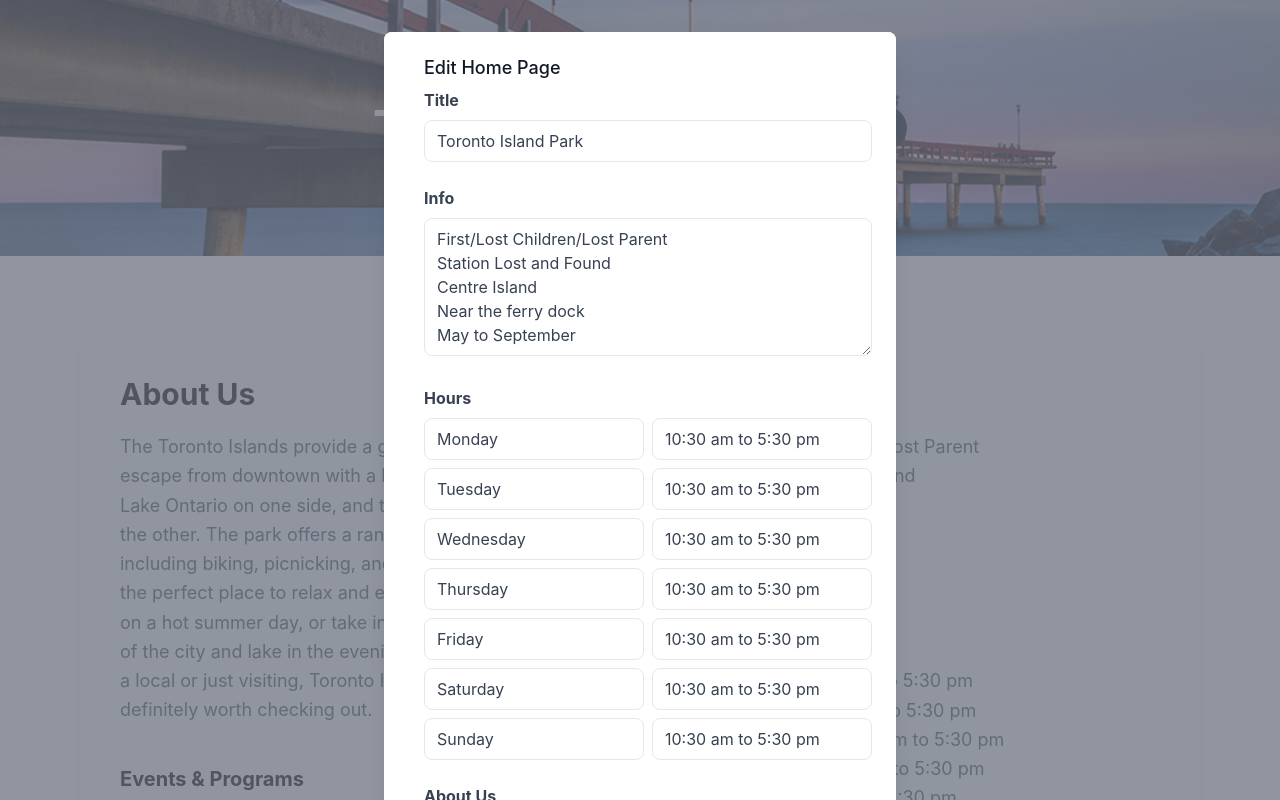
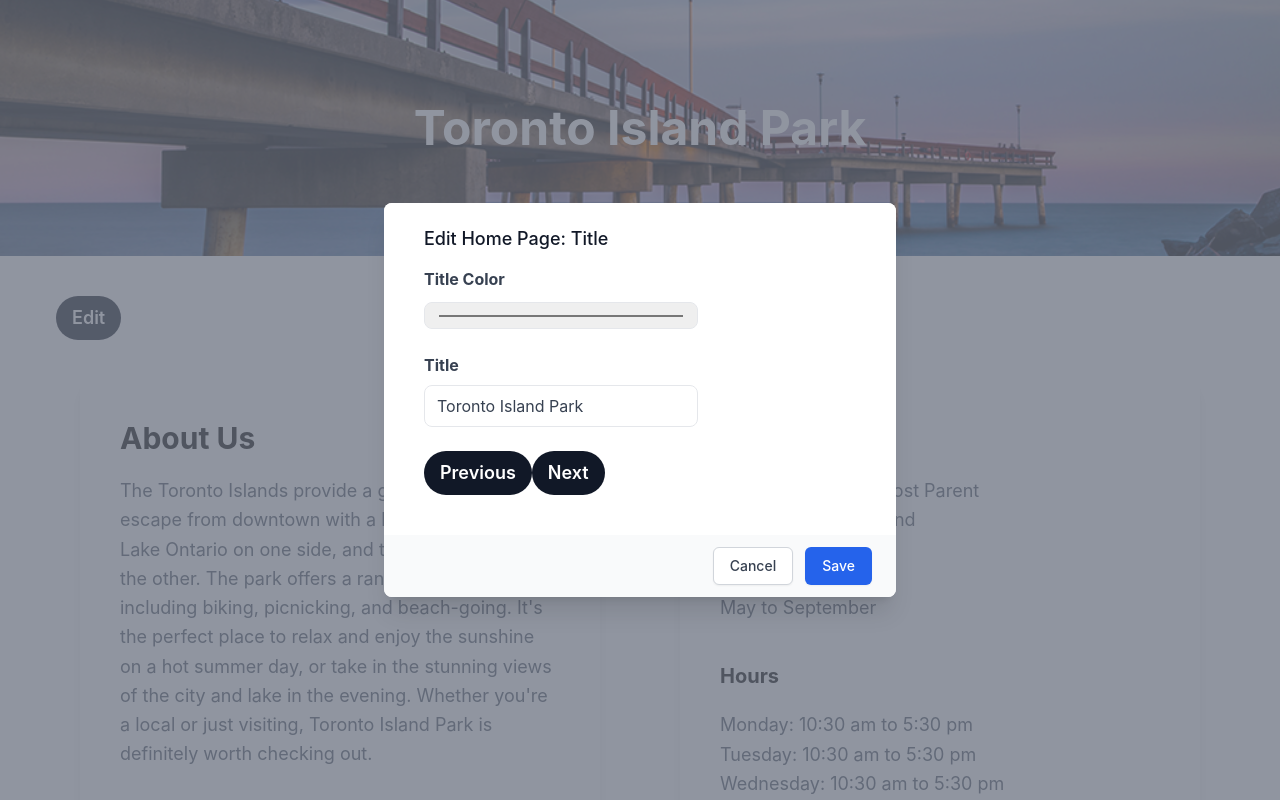
Before and after one commit to GowthamanKanga/ParkWebApp-v3, a React (Create React App) app in the folder frontend/: page /EditHome in a window 1280 px wide. Both pictures are taken after a click on the button "Edit". Shown: the top 800 px of the page. Built offline with nearby package versions, Linux system fonts and the light colour scheme; what google-maps-react would draw is missing.

Commit message:
Add files via upload

```diff
--- a/frontend/src/clientPages/EditHome.jsx
+++ b/frontend/src/clientPages/EditHome.jsx
@@ -10,6 +10,41 @@ const EditHome = () => {
   const [newEventsText, setNewEventsText] = useState(mockData.events);
   const [newInfo, setNewInfo] = useState(mockData.info);
   const [newHours, setNewHours] = useState(mockData.hours);
+  const [activeSection, setActiveSection] = useState(0);  const [backgroundImage, setBackgroundImage] = useState(centreIslandPier);
+  const [newTitleColor, setNewTitleColor] = useState('#ffffff');
+
+  const handleImageUpload = (event) => {
+    const file = event.target.files[0];
+    if (file) {
+      const reader = new FileReader();
+      reader.onloadend = () => {
+        setBackgroundImage(reader.result);
+      };
+      reader.readAsDataURL(file);
+    }
+  };
+
+  const sectionList = [
+    "Title",
+    "Events & Programs",
+    "About Us",
+    "Info",
+    "Hours",
+    "Background Image",
+  ];
+
+
+  const handleNextSection = () => {
+    if (activeSection < sectionList.length - 1) {
+      setActiveSection(activeSection + 1);
+    }
+  };
+
+  const handlePreviousSection = () => {
+    if (activeSection > 0) {
+      setActiveSection(activeSection - 1);
+    }
+  };
 
   const handleTitleChange = (event) => {
     setNewTitle(event.target.value);
@@ -51,21 +86,23 @@ const EditHome = () => {
     <>
       <div
         className="bg-cover bg-center h-64 w-full"
-        style={{ backgroundImage: `url(${centreIslandPier})` }}
+        style={{ backgroundImage: `url(${backgroundImage})` }}
       >
         <div className="container mx-auto h-full flex items-center justify-center">
-          <h1 className="text-white text-5xl font-bold leading-tight">
+        <h1 className="text-5xl font-bold leading-tight" style={{ color: newTitleColor }}>
   {mockData.title}
 </h1>
+
+        </div>
+      </div>
+
+      <div className="container mx-auto p-10">
         <button
           className="bg-gray-900 text-white text-lg font-semibold py-2 px-4 rounded-full ml-4"
           onClick={handleModalOpen}
         >
           Edit
         </button>
-        </div>
-      </div>
-      <div className="container mx-auto p-10">
         <div className="flex flex-wrap">
           <div className="w-full md:w-1/2 p-10">
             <div className="bg-white p-10 rounded-lg shadow-lg">
@@ -103,8 +140,48 @@ const EditHome = () => {
         isOpen={modalOpen}
         onClose={handleModalClose}
         onSave={handleSaveChanges}
-        title="Edit Home Page"
+        title={`Edit Home Page: ${sectionList[activeSection]}`}
       >
+        {activeSection === 5 && (
+          <div className="mb-6">
+            <label
+              className="block text-gray-700 font-bold mb-2"
+              htmlFor="background-image"
+            >
+              Background Image
+            </label>
+            <input
+              className="w-full px-3 py-2 text-gray-700 border rounded-lg focus:outline-none"
+              id="background-image"
+              type="file"
+              accept="image/*"
+              onChange={handleImageUpload}
+            />
+          </div>
+        )}
+        {activeSection === 0 && (
+  <div className="mb-6">
+
+    <div className="mt-4">
+      <label
+        className="block text-gray-700 font-bold mb-2"
+        htmlFor="title-color"
+      >
+        Title Color
+      </label>
+      <input
+        className="w-full px-3 py-2 text-gray-700 border rounded-lg focus:outline-none"
+        id="title-color"
+        type="color"
+        value={newTitleColor}
+        onChange={(event) => setNewTitleColor(event.target.value)}
+      />
+    </div>
+  </div>
+)}
+        {activeSection === 0 && (
+          <div className="mb-6">
+            {
               <div className="mb-6">
                 <label
                   className="block text-gray-700 font-bold mb-2"
@@ -116,64 +193,38 @@ const EditHome = () => {
                   className="w-full px-3 py-2 text-gray-700 border rounded-lg focus:outline-none"
                   id="park-title"
                   type="text"
-            value={mockData.title}
-            onChange={(event) => {
-              mockData({ ...mockData, title: event.target.value });
-            }}
+                  value={newTitle}
+                  onChange={handleTitleChange}
                 />
               </div>
+            }
+          </div>
+        )}
+        {activeSection === 1 && (
           <div className="mb-6">
+            {
+              <div>
+                {" "}
                 <label
                   className="block text-gray-700 font-bold mb-2"
-            htmlFor="park-info"
+                  htmlFor="events-textarea"
                 >
-            Info
+                  Events & Programs
                 </label>
                 <textarea
                   className="w-full px-3 py-2 text-gray-700 border rounded-lg focus:outline-none"
-            id="park-info"
+                  id="events-textarea"
                   rows="5"
-            value={mockData.info.join("\n")}
-            onChange={(event) => {
-              mockData({
-                ...mockData,
-                info: event.target.value.split("\n"),
-              });
-            }}
+                  value={newEventsText}
+                  onChange={handleEventsChange}
                 ></textarea>
               </div>
+            }
+          </div>
+        )}
+        {activeSection === 2 && (
           <div className="mb-6">
-          <label
-            className="block text-gray-700 font-bold mb-2"
-            htmlFor="park-hours"
-          >
-            Hours
-          </label>
-          {mockData.hours.map((item, index) => (
-            <div key={index} className="flex mb-2">
-              <input
-                className="w-1/2 px-3 py-2 text-gray-700 border rounded-lg focus:outline-none"
-                type="text"
-                value={item.day}
-                onChange={(event) => {
-                  const hours = [...mockData.hours];
-                  hours[index].day = event.target.value;
-                  mockData({ ...mockData, hours });
-                }}
-              />
-              <input
-                className="w-1/2 px-3 py-2 text-gray-700 border rounded-lg focus:outline-none ml-2"
-                type="text"
-                value={item.time}
-                onChange={(event) => {
-                  const hours = [...mockData.hours];
-                  hours[index].time = event.target.value;
-                  mockData({ ...mockData, hours });
-                }}
-              />
-            </div>
-          ))}
-        </div>
+            {
               <div className="mb-6">
                 <label
                   className="block text-gray-700 font-bold mb-2"
@@ -189,20 +240,86 @@ const EditHome = () => {
                   onChange={handleAboutChange}
                 ></textarea>
               </div>
+            }
+          </div>
+        )}
+        {activeSection === 3 && (
+          <div className="mb-6">
+            {
               <div className="mb-6">
                 <label
                   className="block text-gray-700 font-bold mb-2"
-            htmlFor="events-textarea"
+                  htmlFor="park-info"
                 >
-            Events & Programs
+                  Info
                 </label>
                 <textarea
                   className="w-full px-3 py-2 text-gray-700 border rounded-lg focus:outline-none"
-            id="events-textarea"
+                  id="park-info"
                   rows="5"
-            value={newEventsText}
-            onChange={handleEventsChange}
+                  value={newInfo.join("\n")}
+                  onChange={(event) => {
+                    setNewInfo(event.target.value.split("\n"));
+                  }}
                 ></textarea>
+              </div>
+            }
+          </div>
+        )}
+        {activeSection === 4 && (
+          <div className="mb-6">
+            {
+              <div className="mb-6">
+                <label
+                  className="block text-gray-700 font-bold mb-2"
+                  htmlFor="park-hours"
+                >
+                  Hours
+                </label>
+                {newHours.map((item, index) => (
+                  <div key={index} className="flex mb-2">
+                    <input
+                      className="w-1/2 px-3 py-2 text-gray-700 border rounded-lg focus:outline-none"
+                      type="text"
+                      value={item.day}
+                      onChange={(event) => {
+                        const hours = [...newHours];
+                        hours[index].day = event.target.value;
+                        setNewHours(hours);
+                      }}
+                    />
+                    <input
+                      className="w-1/2 px-3 py-2 text-gray-700 border rounded-lg focus:outline-none ml-2"
+                      type="text"
+                      value={item.time}
+                      onChange={(event) => {
+                        const hours = [...newHours];
+                        hours[index].time = event.target.value;
+                        setNewHours(hours);
+                      }}
+                    />
+                  </div>
+                ))}
+              </div>
+            }
+          </div>
+        )}
+
+        <div className="mb-6">
+          <button
+            className="bg-gray-900 text-white text-lg font-semibold py-2 px-4 rounded-full"
+            onClick={handlePreviousSection}
+            disabled={activeSection === 0}
+          >
+            Previous
+          </button>
+          <button
+            className="bg-gray-900 text-white text-lg font-semibold py-2 px-4 rounded-full"
+            onClick={handleNextSection}
+            disabled={activeSection === sectionList.length - 1}
+          >
+            Next
+          </button>
         </div>
       </Modal>
     </>
--- a/frontend/src/pages/EventList.jsx
+++ b/frontend/src/pages/EventList.jsx
@@ -214,6 +214,7 @@ function EventList() {
         </h1>
       </div>
 
+
       <div className="flex flex-wrap items-center  overflow-x-auto overflow-y-hidden py-10 justify-center   bg-white text-gray-800">
         <a
           rel="noopener noreferrer"
@@ -347,6 +348,9 @@ function EventList() {
                   <div className="flex flex-row justify-around p-4 font-bold leading-none text-gray-800 uppercase bg-gray-400 rounded md:flex-col md:items-center md:justify-center md:w-1/4">
                     <div className="md:text-3xl">{event.month}</div>
                     <div className="md:text-3xl">{event.date}</div>
+                    <div className="text-sm text-gray-800">
+            {indexOfFirstEvent + 1}/{mockData.length}
+          </div>
                     <button
                       className="text-white bg-blue-500 rounded-sm py-2 px-3 mt-2 w-32"
                       onClick={() => handleViewButtonClick(event)}
@@ -406,11 +410,13 @@ function EventList() {
         )}
       </div>
       <footer className="bg-gray-900 p-10 text-white text-center">
-  <p>&copy; Copyright 2022, All Rights Reserved by George Brown Company</p>
-  <p>General Information</p>
-  <p>Phone:(807)938-6534</p>
-  <p>Address:Box 730, 479 Government StreetDryden, ONP8N 2Z4</p>
-</footer>
+        <p>
+          &copy; Copyright 2022, All Rights Reserved by George Brown Company
+        </p>
+        <p>General Information</p>
+        <p>Phone:(807)938-6534</p>
+        <p>Address:Box 730, 479 Government StreetDryden, ONP8N 2Z4</p>
+      </footer>
     </body>
   );
 }
```
Lines whose indentation alone changed are shown as unchanged.
